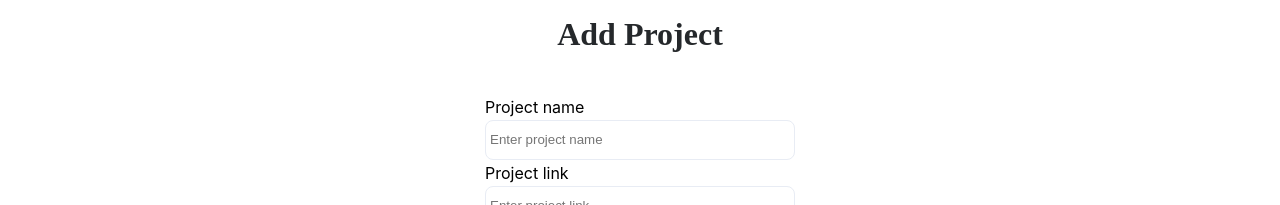
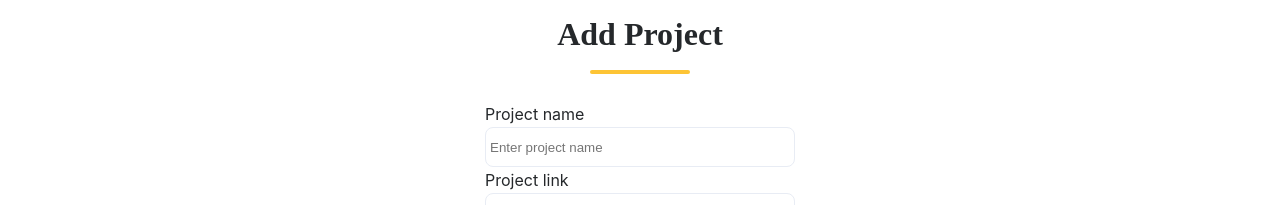
Before and after one commit to mkkmani/portfolio-old, a React (Create React App) app: page / in a window 1280 px wide. Shown: the part 595-800 px from the top of the page. Built offline with nearby package versions, Linux system fonts and the light colour scheme.

Commit message:
add projects form added

```diff
--- a/src/components/ProjectForm/index.css
+++ b/src/components/ProjectForm/index.css
@@ -14,6 +14,19 @@
   letter-spacing: 0em;
   text-align: center;
   color: #25282b;
+  margin-bottom: 0px;
+  padding-bottom: 0px;
+}
+
+.hr-line {
+  width: 100px;
+  height: 4px;
+  border-radius: 2px;
+  border: none;
+  background-color: #fdc435;
+  padding-top: 0px;
+  margin-top: 0px;
+  margin-bottom: 30px;
 }
 
 .add-form {
@@ -28,6 +41,10 @@
   flex-direction: column;
   justify-content: center;
   align-items: flex-start;
+}
+
+.form-label {
+  color: #25282b;
 }
 
 .form-input {
@@ -47,7 +64,7 @@
   align-self: flex-end;
   width: 81px;
   height: 43px;
-  padding: 8px, 24px;
+  padding: 8px 24px;
   border-radius: 8px;
   background-color: #fdc435;
   border: none;
--- a/src/components/ProjectForm/index.js
+++ b/src/components/ProjectForm/index.js
@@ -3,6 +3,7 @@ import "./index.css";
 const ProjectForm = () => (
   <div className="form-container">
     <h2 className="add-project-title">Add Project</h2>
+    <hr className="hr-line" />
     <form className="add-form">
       <div className="label-input">
         <label className="form-label" htmlFor="name">
```
